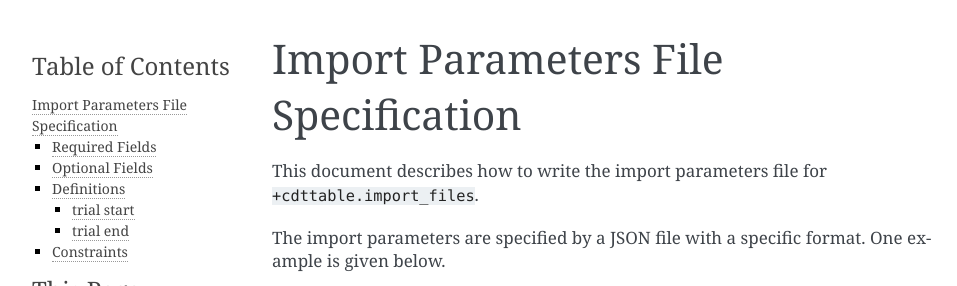
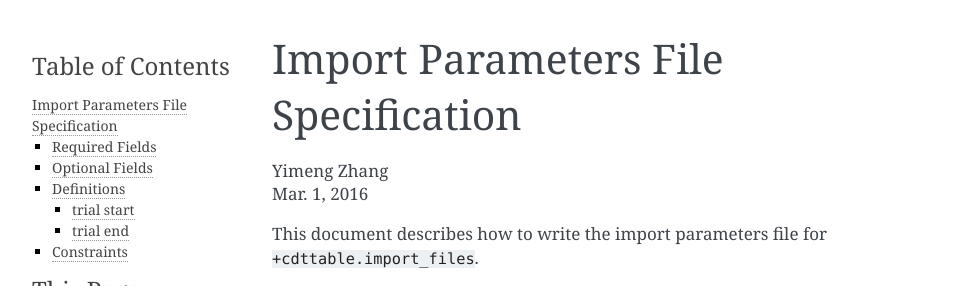
Before and after one commit to leelabcnbc/cdttable, a Sphinx documentation site: the page built from docs/import_params_schema.rst, in a window 1280 px wide and 900 px high, cut to the strip 0-286 px from the top of the window. Shown: the whole strip, without its empty margins (148-1105 px from the left). Built offline with Sphinx 7.4.7, drawn with Linux system fonts in a browser that asks for light colours; cross-references to code outside the pages are shown as plain code.

Commit message:
add date to doc

```diff
--- a/docs/import_params_schema.rst
+++ b/docs/import_params_schema.rst
@@ -1,6 +1,9 @@
 ************************************
 Import Parameters File Specification
 ************************************
+
+| Yimeng Zhang
+| Mar. 1, 2016
 
 This document describes how to write the import parameters file for :mat:func:`+cdttable.import_files`.
 
```
